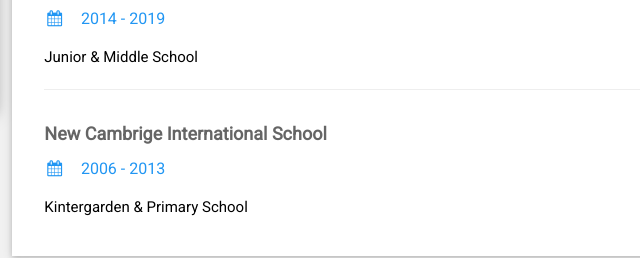
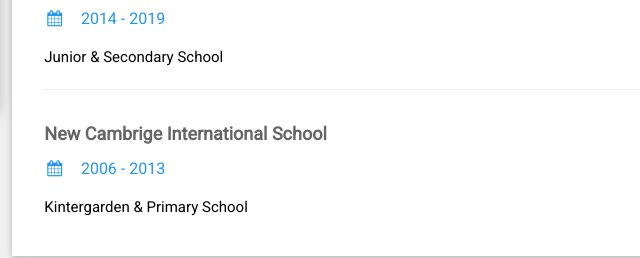
Before and after one commit to msaevan101/resume, a plain HTML site: page index.html in a window 1280 px wide. Shown: the part 1484-1742 px from the top of the page, 425-1065 px from the left. Drawn offline with Linux system fonts and the light colour scheme.

Commit message:
Create index.html

```diff
--- a/index.html
+++ b/index.html
@@ -147,7 +147,7 @@
         <div class="msa-container">
           <h5 class="msa-opacity"><b>Pirganj Government High School</b></h5>
           <h6 class="msa-text-blue"><i class="fa fa-calendar fa-fw msa-margin-right"></i>2014 - 2019</h6>
-          <p>Junior & Middle School</p>
+          <p>Junior & Secondary School</p>
           <hr>
         </div>
         <div class="msa-container">
```
